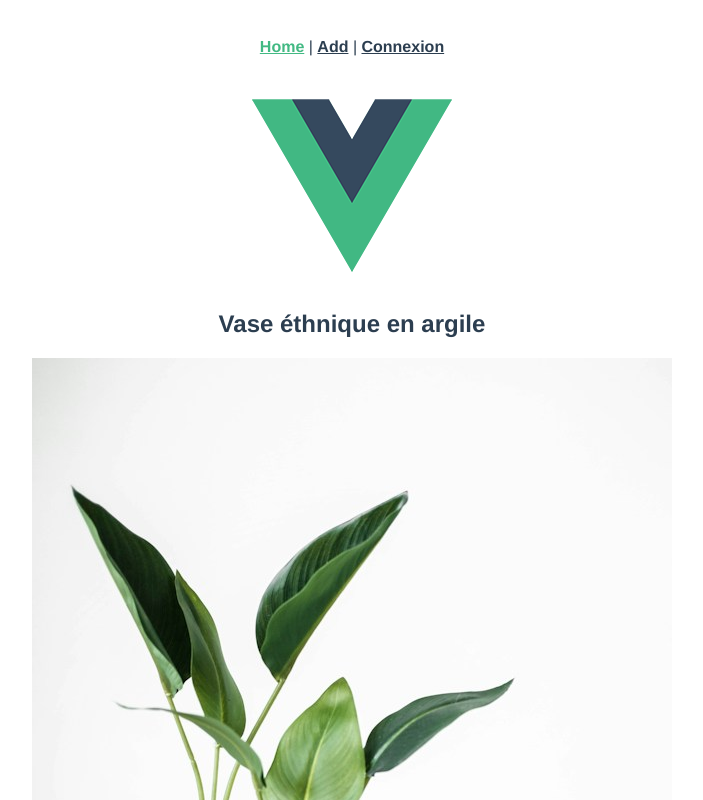
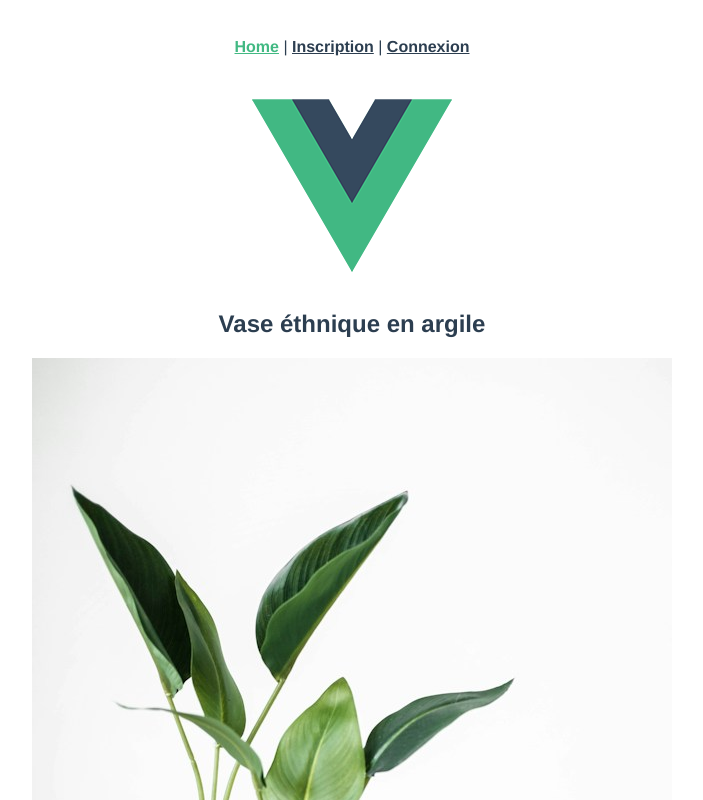
Before and after one commit to RBZ-code/projet-webware, a Vue app: page / in a window 1280 px wide. Shown: the top 800 px of the page, without its empty margins (288-991 px from the left). Built offline with nearby package versions, Linux system fonts and the light colour scheme.

Commit message:
Update nav menu

```diff
--- a/src/App.vue
+++ b/src/App.vue
@@ -1,7 +1,7 @@
 <template>
   <nav>
     <router-link to="/">Home</router-link> |
-    <router-link to="/add">Add</router-link> |
+    <router-link to="/add">Inscription</router-link> |
     <router-link to="/connexion">Connexion</router-link>
 
   </nav>
```
